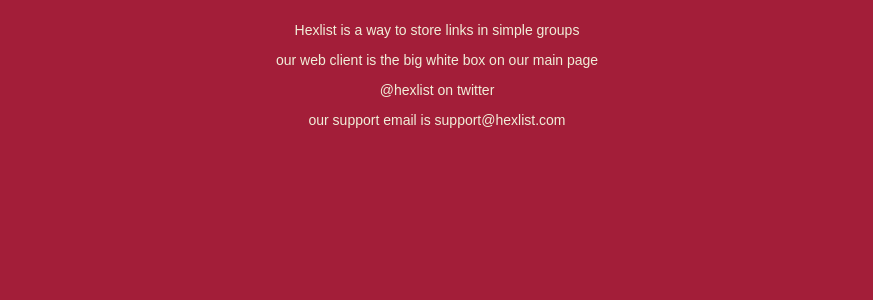
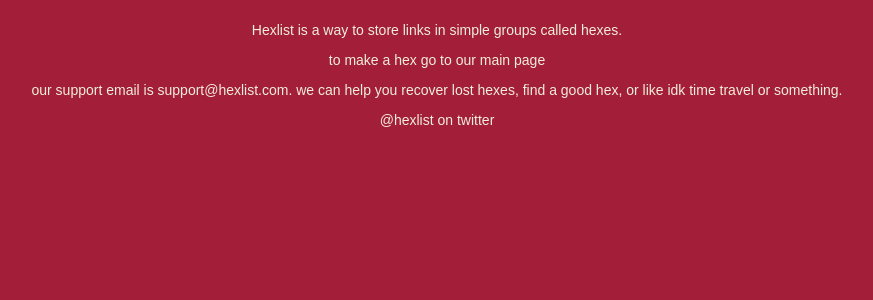
Before and after one commit to yvan/hexlistserver, a Flask app: page /about in a window 1280 px wide. Shown: the part 52-352 px from the top of the page, without its empty margins (203-1076 px from the left). Run offline with Flask 2, Linux system fonts and the light colour scheme; some libraries are stand-ins or nearby versions.

Commit message:
changed about

```diff
--- a/hexlistserver/app.py
+++ b/hexlistserver/app.py
@@ -509,6 +509,8 @@
 '''
 supporting non route methods
 '''
+# this method checks that the accessing user owns the thing they are accessing
+
 # this method hould ONLY be queued on a worker process
 def add_web_page_title_to_link(link_object_id, url):
     r = requests.get(url)
--- a/hexlistserver/templates/about.html
+++ b/hexlistserver/templates/about.html
@@ -3,13 +3,13 @@
 {% block content %}
 
     <div class="content-container">
-        <p>Hexlist is a way to store links in simple groups</p>
+        <p>Hexlist is a way to store links in simple groups called hexes.</p>
 
-        <p>our web client is the big white box on <a href="url_for('main_page')">our main page</a></p>
+        <p>to make a hex go to <a href="url_for('main_page')">our main page</a></p>
+
+        <p>our support email is support@hexlist.com. we can help you recover lost hexes, find a good hex, or like idk time travel or something.</p>
 
         <p><a href="https://twitter.com/hexlist">@hexlist on twitter</a></p>
-
-        <p>our support email is support@hexlist.com</p>
 
     </div>
 
```
